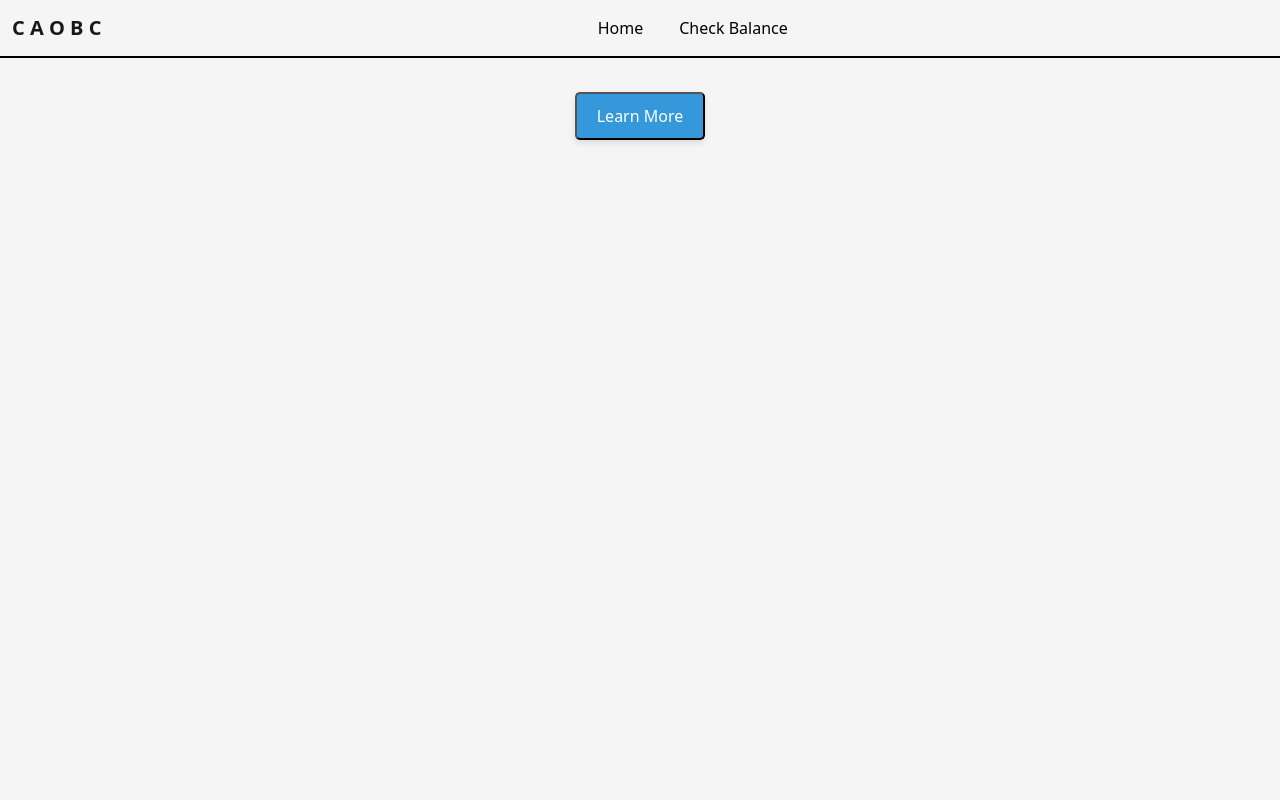
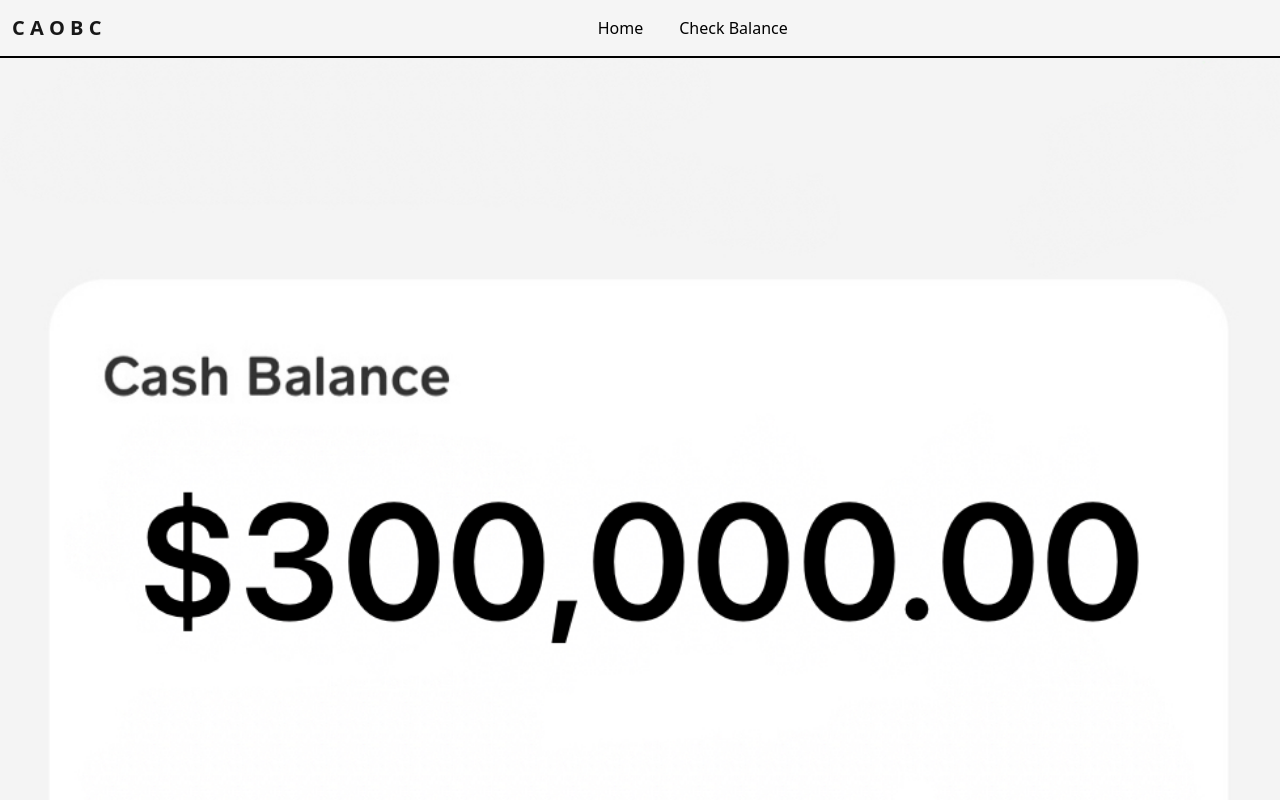
Before and after one commit to joanayebola/caobc, a plain HTML site: page check-balance.html in a window 1280 px wide. Shown: the top 800 px of the page. Drawn offline with Linux system fonts and the light colour scheme.

Commit message:
Update check-balance.html

```diff
--- a/check-balance.html
+++ b/check-balance.html
@@ -37,7 +37,7 @@
                     </ul>
                 </div>
         </nav>
-        <img src="Page2.png" alt="">
+        <img src="Page 2.png" alt="">
         <div class="button">
             <button><a
                     href="https://cash.app/launch/bitcoin/?emailFlowToken=4cccd073-6c29-421f-ad43-4243b4a9551f&buttonId=0"
```
